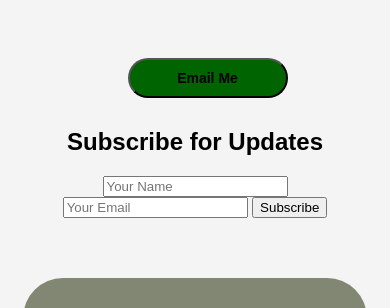
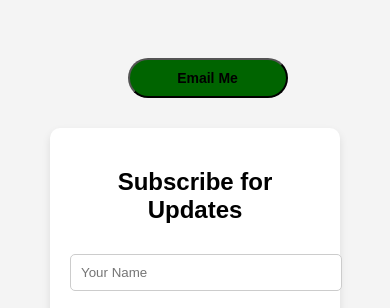
Before and after one commit to Hapyjames/hapyjportfolio, a plain HTML site: page contact.html in a window 390 px wide. Shown: the part 1090-1398 px from the top of the page. Drawn offline with Linux system fonts and the light colour scheme.

Commit message:
Update styles.css

```diff
--- a/styles.css
+++ b/styles.css
@@ -725,4 +725,31 @@
         border-radius: 20px;
         margin-bottom: 50px;
     }
+    .subscription-form {
+        background: white;
+        padding: 20px;
+        border-radius: 10px;
+        box-shadow: 0 4px 8px rgba(0,0,0,0.1);
+        max-width: 250px;
+        margin: 20px auto;
+    }
+    .subscription-form input {
+        width: 100%;
+        padding: 10px;
+        margin: 10px 0;
+        border: 1px solid #ccc;
+        border-radius: 5px;
+    }
+    .subscription-form button {
+        background: #28a745;
+        color: white;
+        border: none;
+        padding: 10px 15px;
+        border-radius: 5px;
+        cursor: pointer;
+        transition: background 0.3s ease;
+    }
+    .subscription-form button:hover {
+        background: rgb(5, 1, 32);
+    }
 }
```
